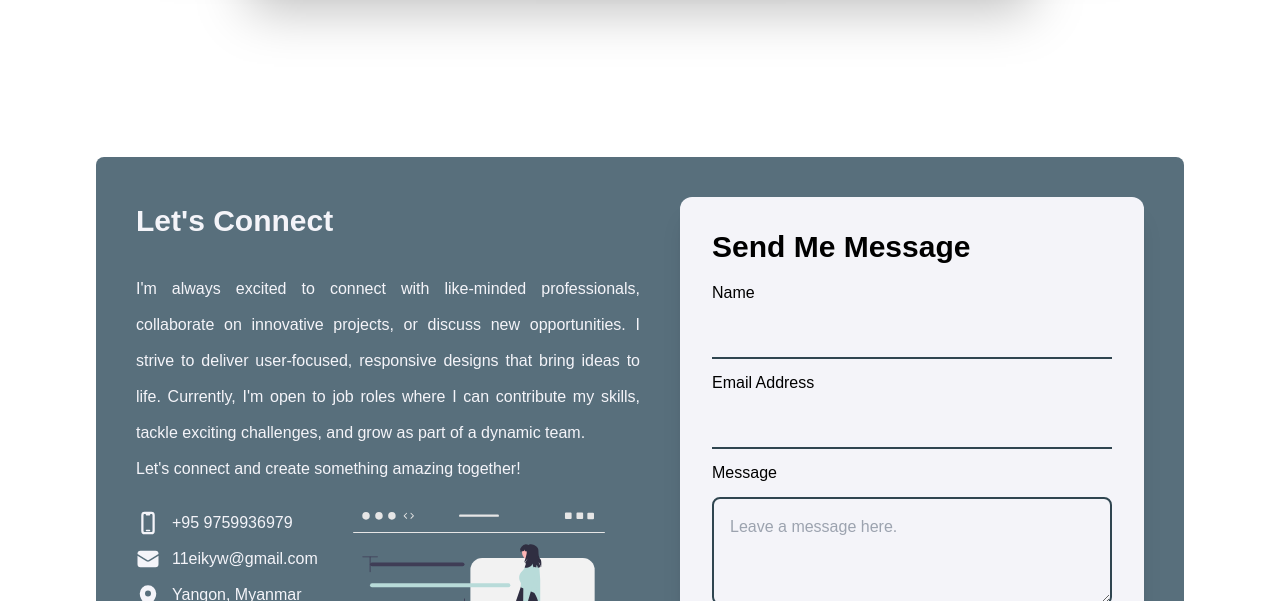
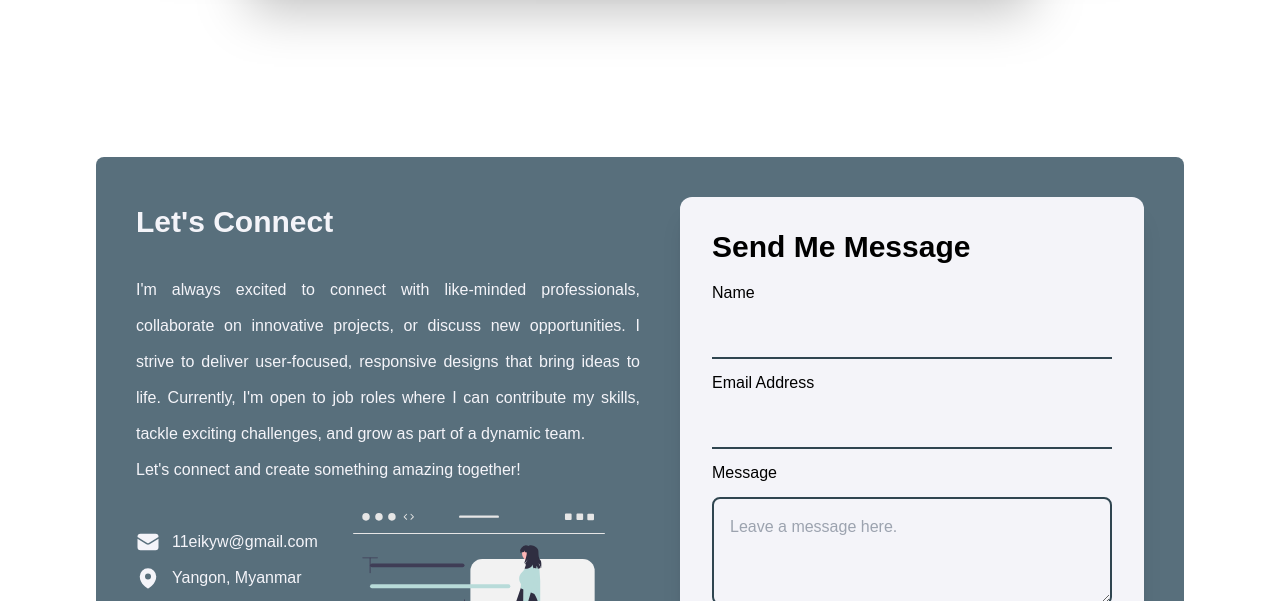
Before and after one commit to EiEiKyaw01/Portfolio, a website built with Vite: page index.html in a window 1280 px wide. Shown: the part 2027-2628 px from the top of the page. Built offline with nearby package versions, Linux system fonts and the light colour scheme.

Commit message:
Update index.html

```diff
--- a/index.html
+++ b/index.html
@@ -400,24 +400,6 @@
                 <div
                   class="flex flex-col gap-3 sm:justify-between justify-between"
                 >
-                  <div class="flex gap-3">
-                    <svg
-                      xmlns="http://www.w3.org/2000/svg"
-                      viewBox="0 0 24 24"
-                      fill="currentColor"
-                      class="size-6"
-                    >
-                      <path
-                        d="M10.5 18.75a.75.75 0 0 0 0 1.5h3a.75.75 0 0 0 0-1.5h-3Z"
-                      />
-                      <path
-                        fill-rule="evenodd"
-                        d="M8.625.75A3.375 3.375 0 0 0 5.25 4.125v15.75a3.375 3.375 0 0 0 3.375 3.375h6.75a3.375 3.375 0 0 0 3.375-3.375V4.125A3.375 3.375 0 0 0 15.375.75h-6.75ZM7.5 4.125C7.5 3.504 8.004 3 8.625 3H9.75v.375c0 .621.504 1.125 1.125 1.125h2.25c.621 0 1.125-.504 1.125-1.125V3h1.125c.621 0 1.125.504 1.125 1.125v15.75c0 .621-.504 1.125-1.125 1.125h-6.75A1.125 1.125 0 0 1 7.5 19.875V4.125Z"
-                        clip-rule="evenodd"
-                      />
-                    </svg>
-                    <p>+95 9759936979</p>
-                  </div>
 
                   <div class="flex gap-3">
                     <svg
```
